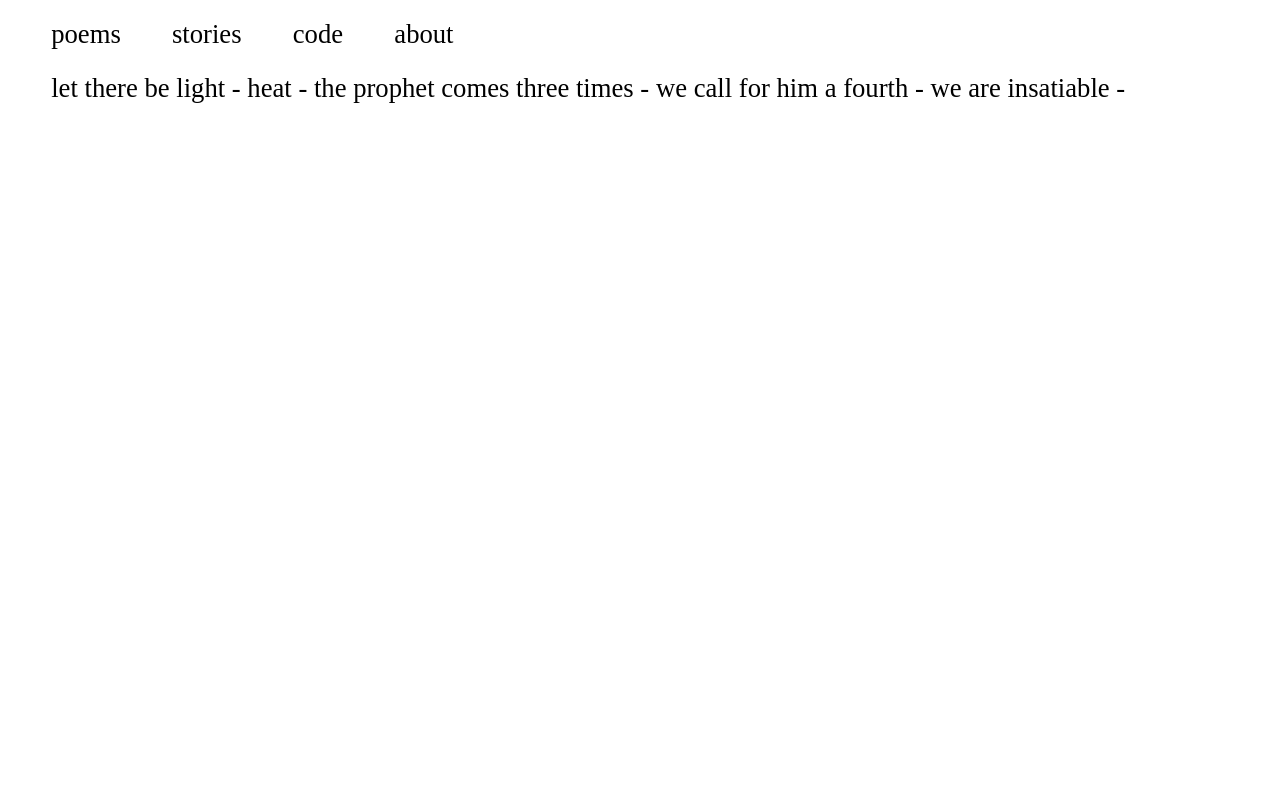
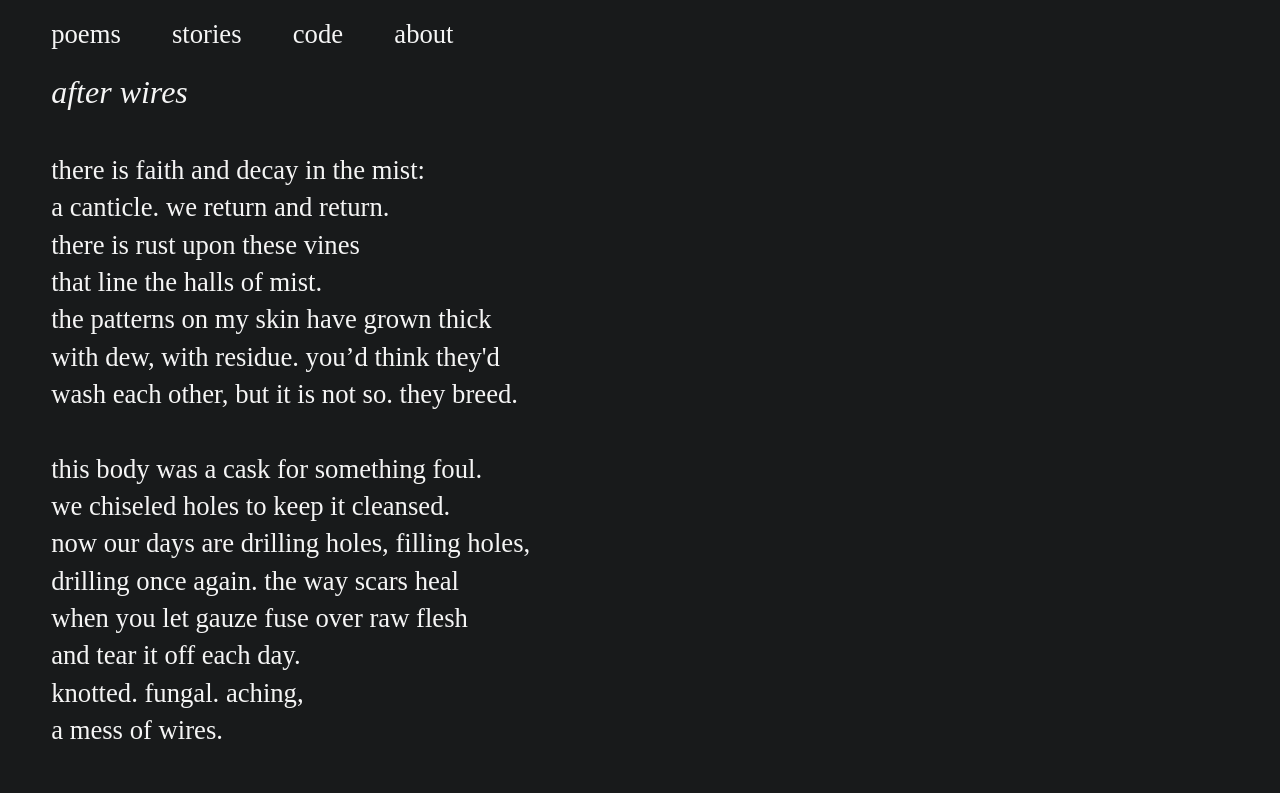
Before and after one commit to aryaburke/portfolio, a React (Create React App) app: page /poems in a window 1280 px wide. Shown: the top 793 px of the page. Built offline with nearby package versions, Linux system fonts and the light colour scheme.

Commit message:
full poem imported

```diff
--- a/src/App.css
+++ b/src/App.css
@@ -2,6 +2,8 @@
   margin: 0;
   padding: 0;
   box-sizing: border-box;
+  background-color: #181A1B;
+  color: whitesmoke;
 }
 
 :root {
@@ -15,6 +17,11 @@ body {
   font-family: var(--main-font-family);
   display: inline-block;
   padding-top: 70px;
+}
+
+/* tools */
+.show-whitespace {
+  white-space: pre-wrap;
 }
 
 /* navbar css */
@@ -41,7 +48,13 @@ body {
 .nav-links a {
   text-decoration: none;
   font-size: 20pt;
-  color: black;
+}
+
+
+/*pages css*/
+.title {
+  font-size: 24pt;
+  font-style: italic;
 }
 
 .poem {
--- a/src/pages/Poems.js
+++ b/src/pages/Poems.js
@@ -1,10 +1,11 @@
 import React from "react";
-import { title, poem } from "../writing/test-poem";
+import { title, poem } from "../writing/poem";
 
 const Poems = () => {
   return (
     <div className="poem-box">
-      <div className="poem">{poem}</div>
+      <div className="title">{title}</div>
+      <div className="poem show-whitespace">{poem}</div>
     </div>
 );
 };
--- /dev/null
+++ b/src/writing/poem.js
@@ -0,0 +1,4 @@
+let title = "after wires";
+let poem = "\nthere is faith and decay in the mist:\na canticle. we return and return.\nthere is rust upon these vines\nthat line the halls of mist.\nthe patterns on my skin have grown thick\nwith dew, with residue. you’d think they'd\nwash each other, but it is not so. they breed.\n\nthis body was a cask for something foul.\nwe chiseled holes to keep it cleansed.\nnow our days are drilling holes, filling holes,\ndrilling once again. the way scars heal \nwhen you let gauze fuse over raw flesh\nand tear it off each day.\nknotted. fungal. aching,\na mess of wires.\n\nthe truth about man* and machine.\ntetsuo reforged. The Fetishist of Rust and Cables.\ncoaxial life-forms. self\noutside medicalization.\nbinary as information.\na body forged of copper-oxidizing:\nink as wires as transfer of sound\nas communion of revelry.\nkneeling at the idol of coil.";
+
+export {title, poem};
--- a/src/writing/test-poem.js
+++ /dev/null
@@ -1,7 +0,0 @@
-let title = "let there be light (21)";
-
-let poem = "let there be light - heat -\n" +
-"the prophet comes three times - we call for him a fourth -\n" +
-"we are insatiable -\n";
-
-export {title, poem};
```
